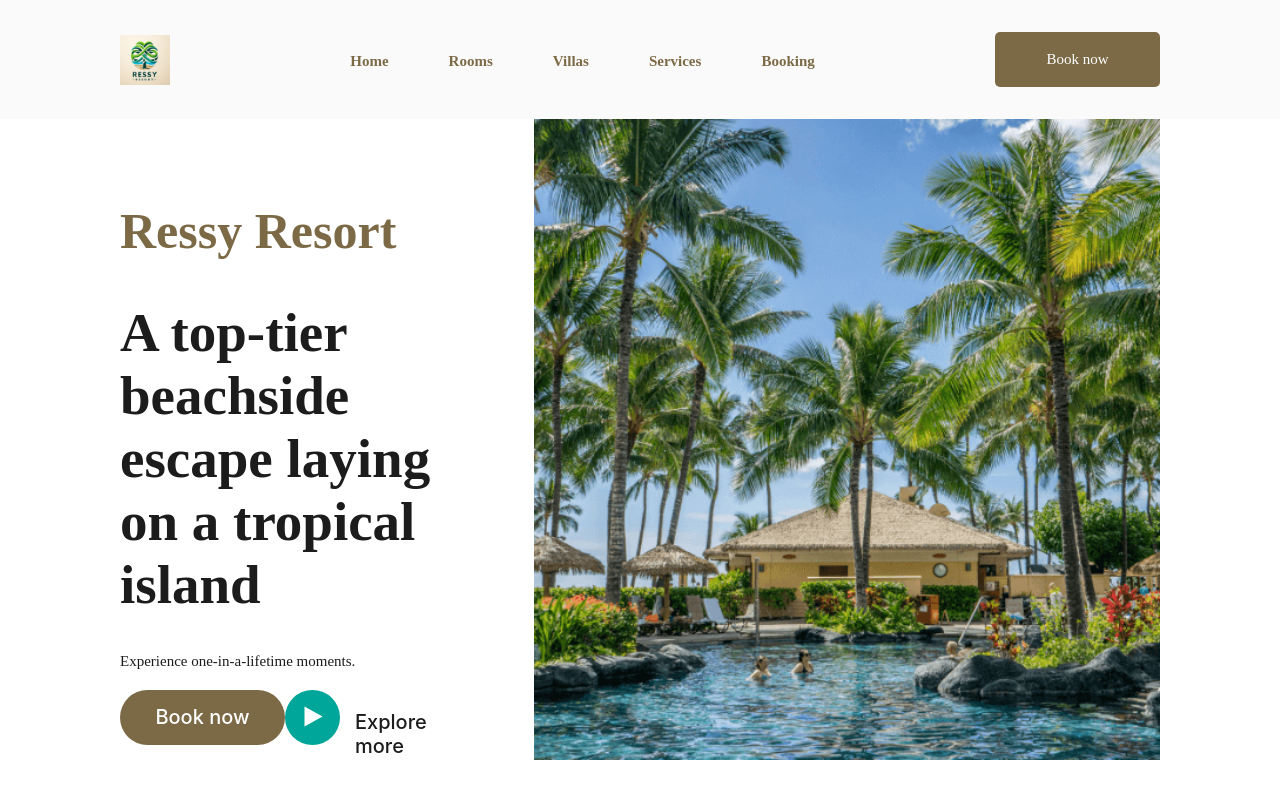
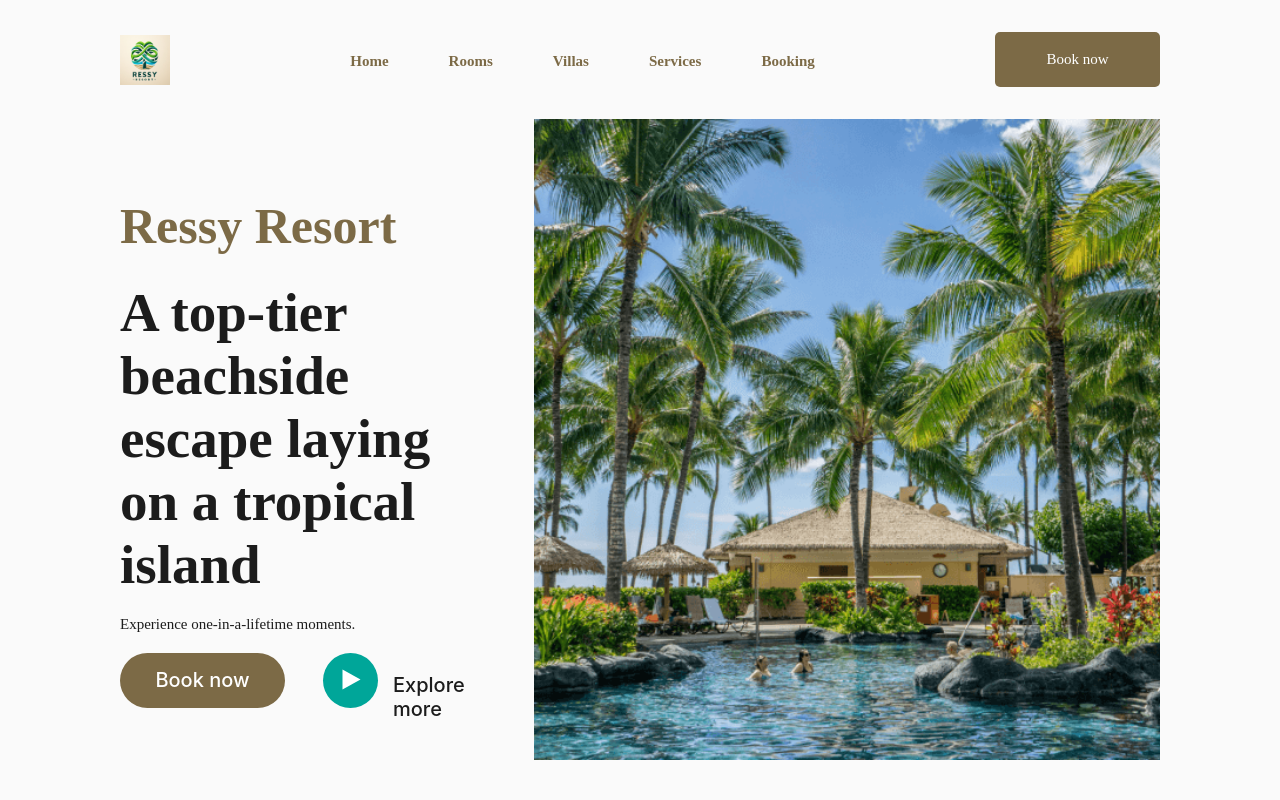
Before and after one commit to truclamld/rk-internship, a React (Create React App) app: page / in a window 1280 px wide. Shown: the top 800 px of the page. Built offline with nearby package versions, Linux system fonts and the light colour scheme.

Commit message:
BK-2 Create Header fix Header gap and margin

```diff
--- a/src/components/Header.scss
+++ b/src/components/Header.scss
@@ -3,7 +3,7 @@
     display: flex;
     justify-content: space-between;
     align-items: center;
-
+    background: #FAFAFA;
 
     .header-container {
 
@@ -16,6 +16,8 @@
             font-style: normal;
             font-weight: 600;
             line-height: normal;
+            margin: 0;
+            margin-bottom: 26px;
         }
 
         h1 {
@@ -25,6 +27,7 @@
             font-style: normal;
             font-weight: 700;
             line-height: normal;
+            margin: 0;
         }
 
         h4 {
@@ -50,7 +53,8 @@
     .button-group {
 
         display: flex;
-        justify-content: space-between;
+        gap: 38px;
+
 
         .btn-booking {
             button {
```
